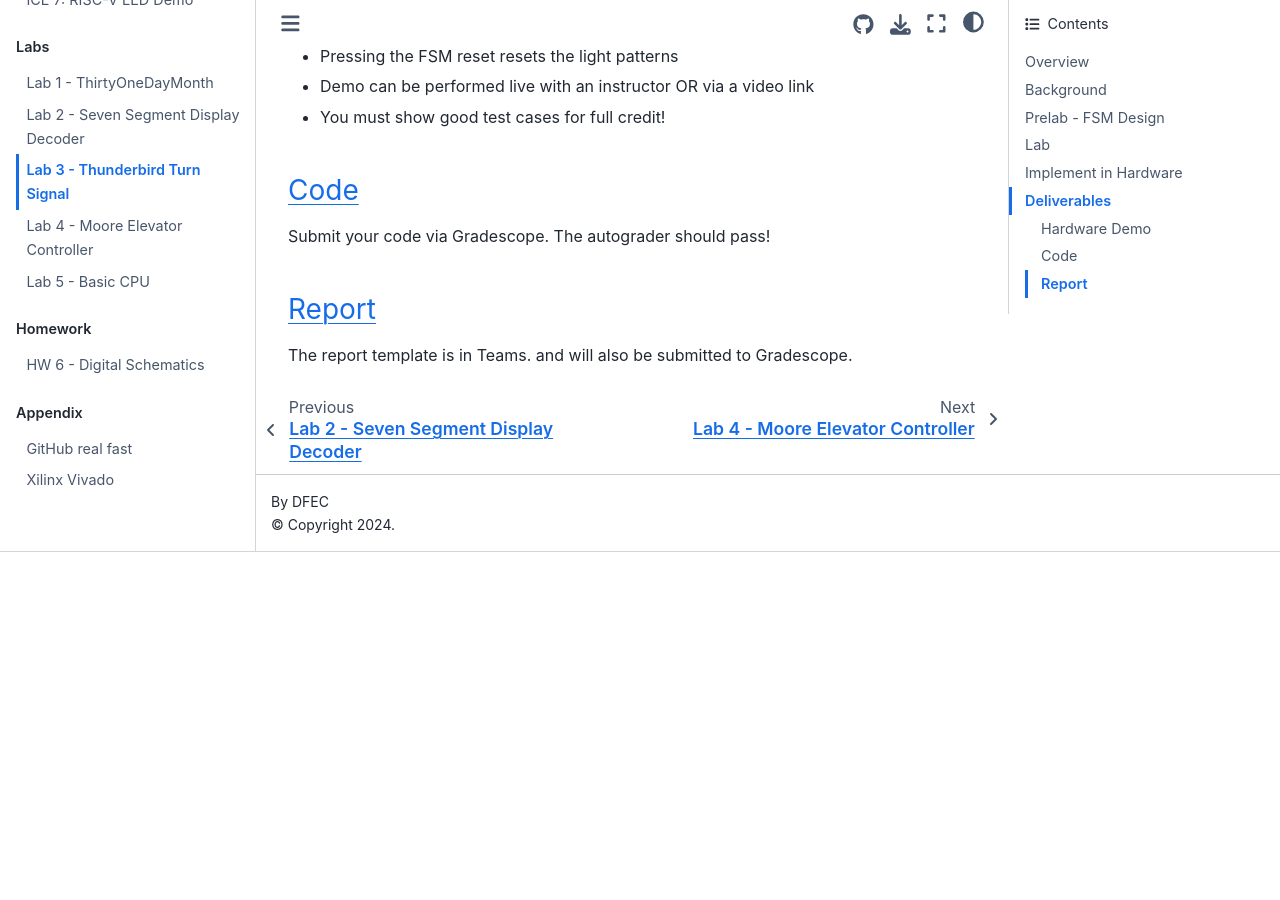
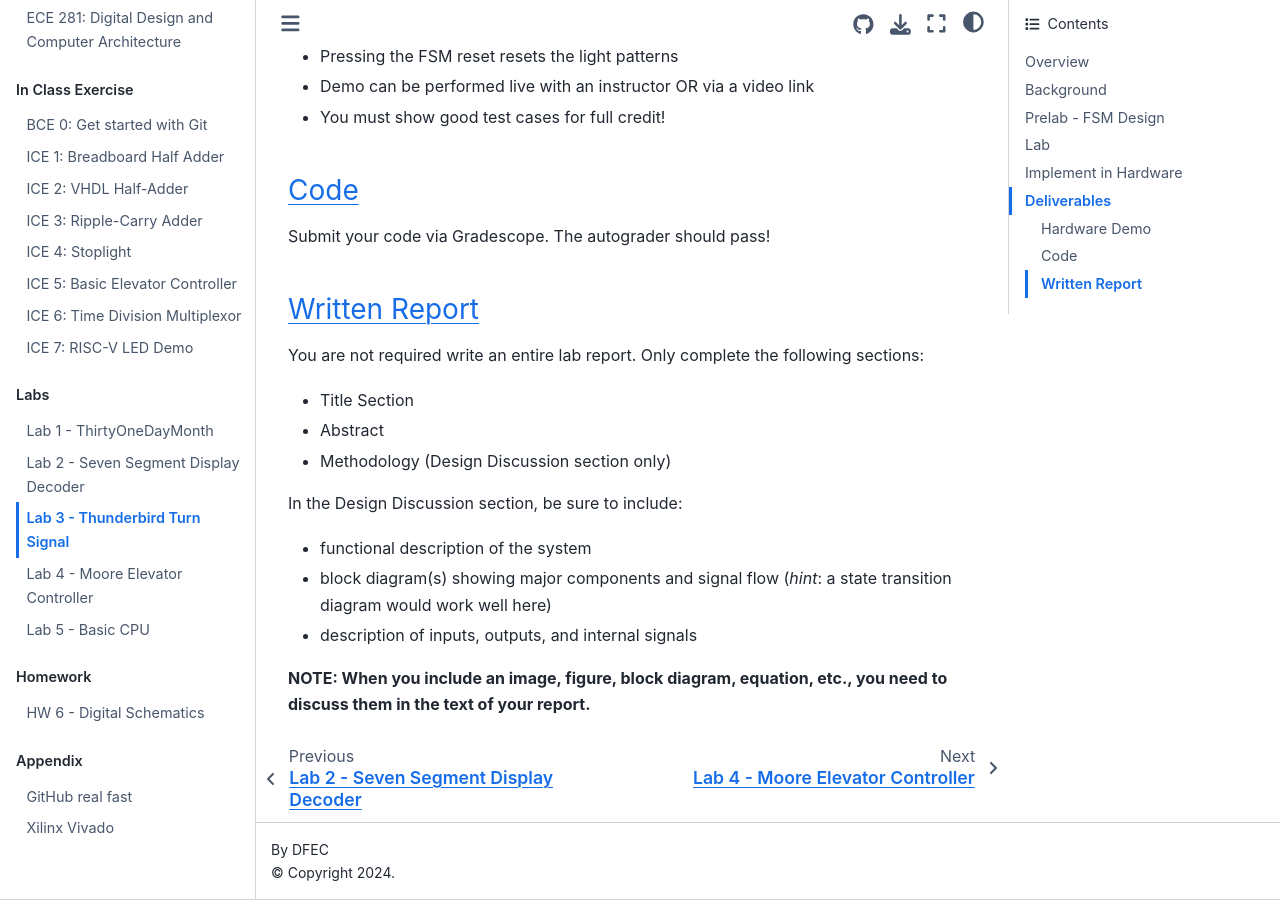
Before and after one commit to USAFA-ECE/ece281-book, a Jupyter Book: the page built from book/lab/lab3.md, in a window 1280 px wide and 900 px high, scrolled down 10278 px. Built offline with Jupyter Book 1.0.4 settings and Sphinx 7.4.7 and the Sphinx Book theme 1.1.4, drawn with Linux system fonts in a browser that asks for light colours; before the commit the page ends 10830 px from its top, so only the background shows below that.

Commit message:
updated lab report instruction in lab3.md

```diff
--- a/book/lab/lab3.md
+++ b/book/lab/lab3.md
@@ -339,6 +339,18 @@ Then
 
 Submit your code via Gradescope. The autograder should pass!
 
-### Report
+### Written Report
 
-The report template is in Teams. and will also be submitted to Gradescope.
+You are not required write an entire lab report. Only complete the following sections:
+
+- Title Section
+- Abstract
+- Methodology (Design Discussion section only)
+
+In the Design Discussion section, be sure to include:
+
+- functional description of the system
+- block diagram(s) showing major components and signal flow (*hint*: a state transition diagram would work well here)
+- description of inputs, outputs, and internal signals
+
+**NOTE: When you include an image, figure, block diagram, equation, etc., you need to discuss them in the text of your report.**
```
